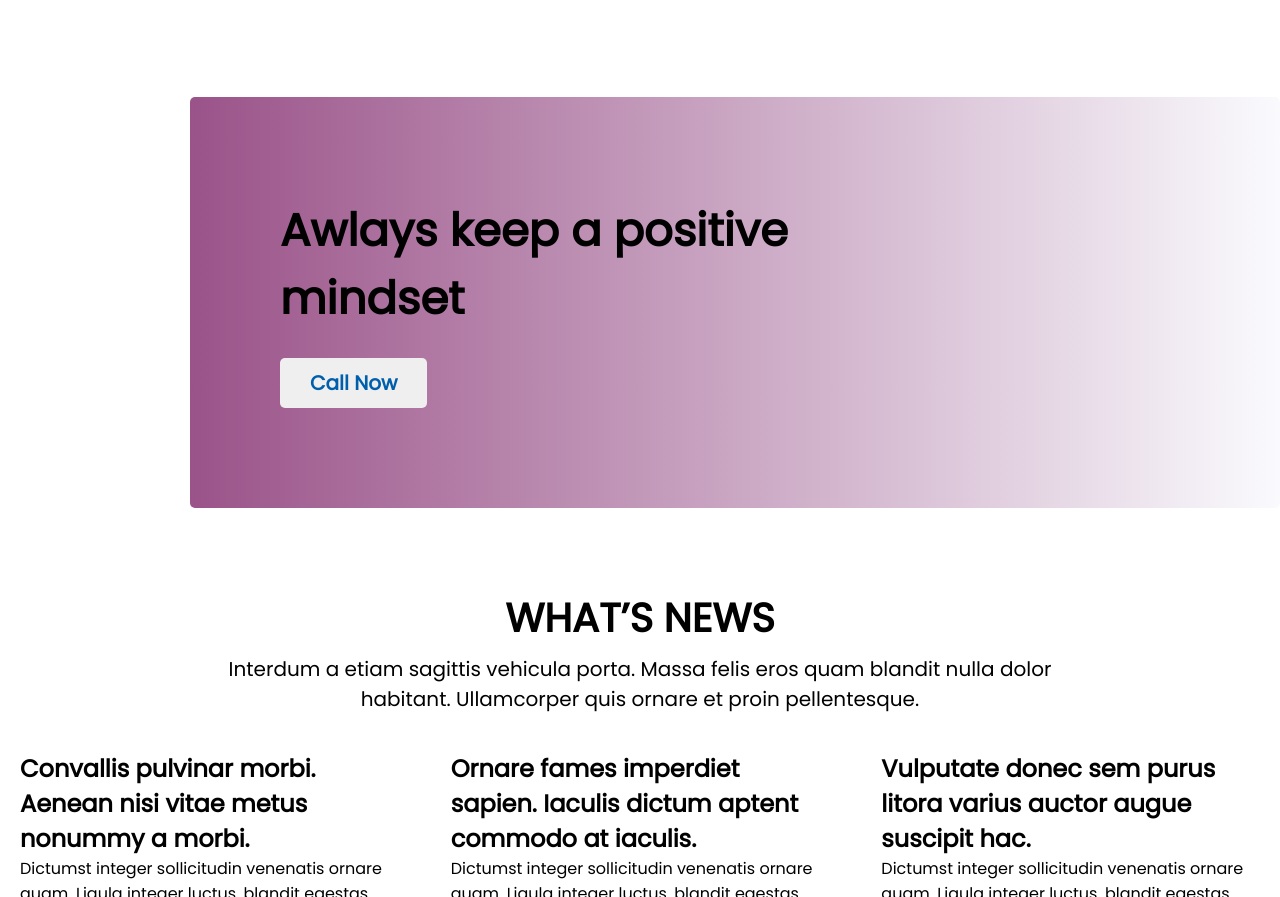
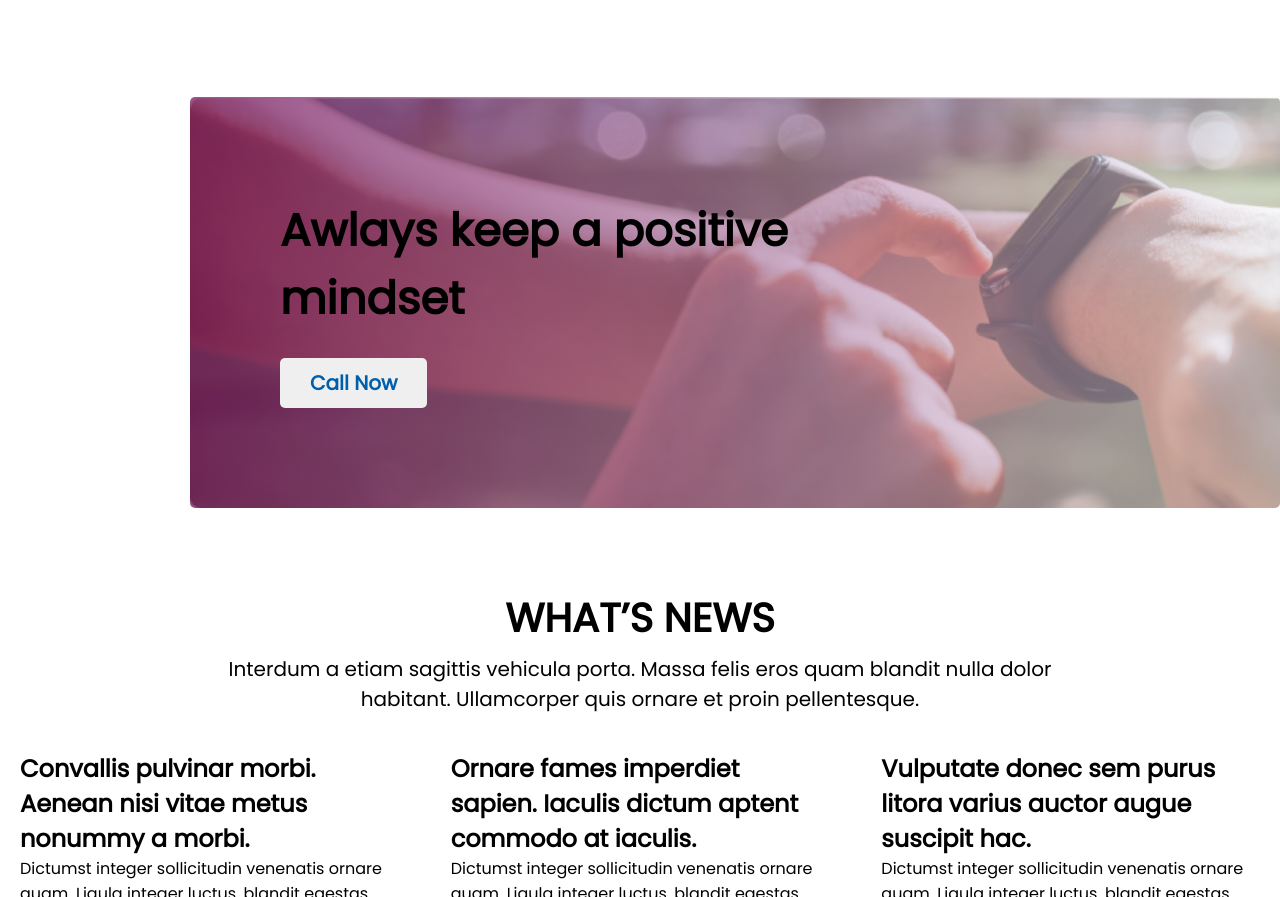
Before and after one commit to sakib5452/new-year, a plain HTML site: page index.html in a window 1280 px wide. Shown: the part 2150-3047 px from the top of the page. Drawn offline with Linux system fonts and the light colour scheme; the site is published under a folder, as on GitHub Pages, so addresses that start at the root find nothing.

Commit message:
img path

```diff
--- a/style.css
+++ b/style.css
@@ -112,7 +112,7 @@ header{
 .call{
     max-width:1240px;
     margin: 0 auto;
-    background-image:linear-gradient(to right, rgba(117, 19, 93, 0.73), rgba(245, 246, 252, 0.52)), url(/images/watch.png);
+    background-image:linear-gradient(to right, rgba(117, 19, 93, 0.73), rgba(245, 246, 252, 0.52)), url("./images/watch.png");
     background-repeat: no-repeat;
     padding: 100px 40px;
     margin-top: 100px;
```
Lines whose indentation alone changed are shown as unchanged.
